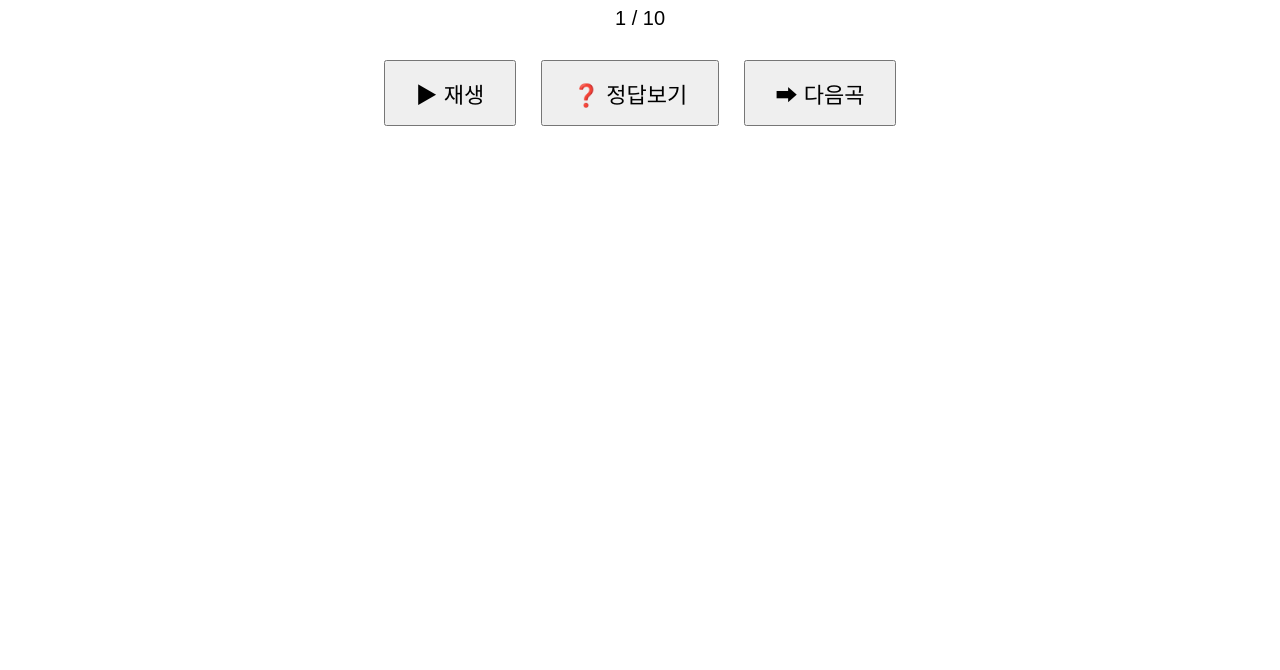
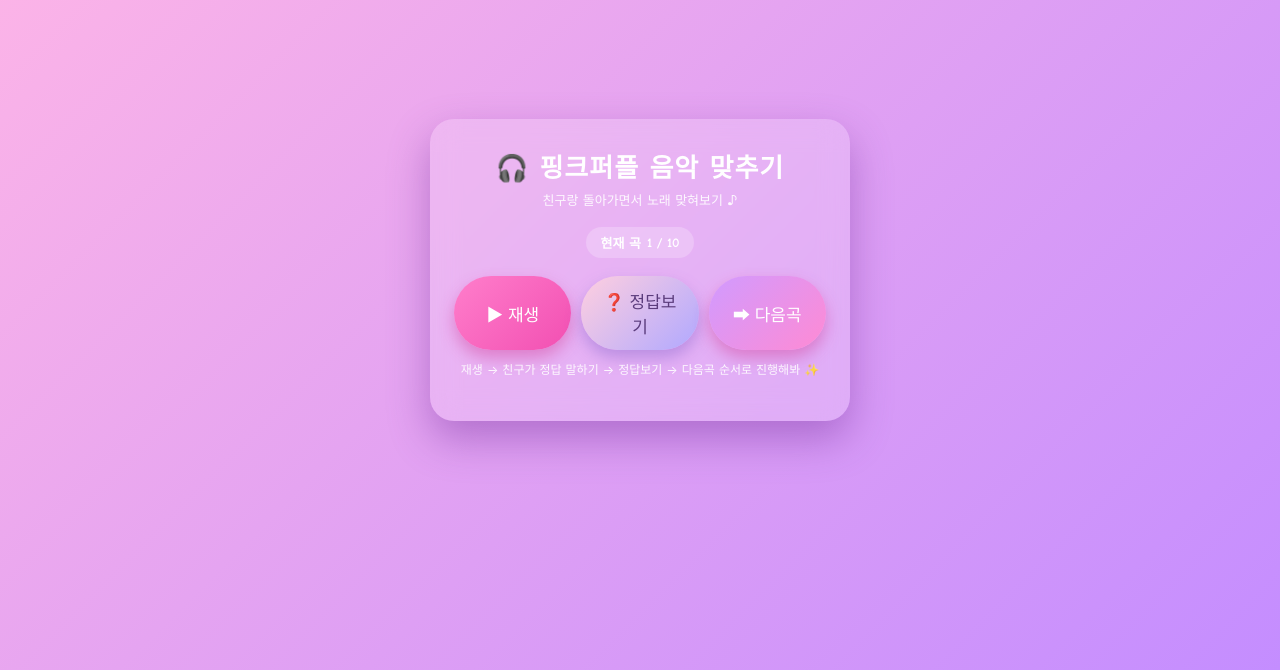
Before and after one commit to cdt3141-hub/MUSICGAME, a plain HTML site: page index.html in a window 1280 px wide. Shown: the part 130-800 px from the top of the page. Drawn offline with Linux system fonts and the light colour scheme.

Commit message:
Update index.html

```diff
--- a/index.html
+++ b/index.html
@@ -4,74 +4,227 @@
     <meta charset="UTF-8" />
     <title>음악 맞추기 게임</title>
     <style>
+        * {
+            box-sizing: border-box;
+        }
+
         body {
-            font-family: Arial, sans-serif;
+            margin: 0;
+            min-height: 100vh;
+            display: flex;
+            justify-content: center;
+            align-items: center;
+            font-family: "Comic Sans MS", "Arial Rounded MT Bold", system-ui, -apple-system, BlinkMacSystemFont, "Segoe UI", sans-serif;
+            background: linear-gradient(135deg, #ffb6e6, #c48dff);
+            color: #fff;
+        }
+
+        .container {
+            background: rgba(255, 255, 255, 0.18);
+            border-radius: 24px;
+            padding: 28px 24px 32px;
+            width: 90%;
+            max-width: 420px;
+            box-shadow: 0 18px 40px rgba(120, 50, 160, 0.45);
+            backdrop-filter: blur(14px);
             text-align: center;
-            margin-top: 70px;
         }
+
+        h1 {
+            margin: 0 0 6px;
+            font-size: 26px;
+            letter-spacing: 1px;
+        }
+
+        .subtitle {
+            margin: 0 0 18px;
+            font-size: 13px;
+            opacity: 0.9;
+        }
+
+        #trackNumberWrapper {
+            display: inline-flex;
+            align-items: center;
+            justify-content: center;
+            gap: 6px;
+            padding: 6px 14px;
+            border-radius: 999px;
+            background: rgba(255, 255, 255, 0.22);
+            font-size: 13px;
+            margin-bottom: 18px;
+        }
+
+        #trackNumberLabel {
+            font-weight: 600;
+        }
+
+        #trackNumber {
+            font-weight: 700;
+        }
+
+        .btn-group {
+            display: flex;
+            flex-direction: column;
+            gap: 10px;
+            margin-bottom: 10px;
+        }
+
+        @media (min-width: 430px) {
+            .btn-group {
+                flex-direction: row;
+                justify-content: center;
+            }
+        }
+
         button {
-            font-size: 22px;
-            padding: 15px 30px;
-            margin: 10px;
+            flex: 1;
+            border: none;
+            border-radius: 999px;
+            padding: 12px 18px;
+            font-size: 17px;
             cursor: pointer;
+            color: #fff;
+            background: linear-gradient(135deg, #ff7ecb, #f24fb2);
+            box-shadow: 0 8px 16px rgba(210, 60, 150, 0.45);
+            transition: transform 0.12s ease-out, box-shadow 0.12s ease-out, opacity 0.12s;
         }
-        #trackNumber {
-            font-size: 20px;
-            margin-bottom: 20px;
+
+        button#answerBtn {
+            background: linear-gradient(135deg, #ffcfdf, #b0a8ff);
+            color: #5b3c7c;
+            box-shadow: 0 8px 16px rgba(132, 99, 201, 0.45);
+        }
+
+        button#nextBtn {
+            background: linear-gradient(135deg, #d19bff, #ff8ad4);
+        }
+
+        button:hover {
+            transform: translateY(-2px);
+            box-shadow: 0 10px 20px rgba(90, 40, 140, 0.55);
+            opacity: 0.96;
+        }
+
+        button:active {
+            transform: translateY(1px) scale(0.97);
+            box-shadow: 0 4px 10px rgba(70, 25, 110, 0.4);
+            opacity: 0.9;
+        }
+
+        .hint {
+            margin-top: 6px;
+            font-size: 12px;
+            opacity: 0.9;
         }
 
         /* 정답 이미지 팝업 */
         #answerPopup {
             position: fixed;
-            top: 0;
-            left: 0;
-            width: 100%;
-            height: 100%;
-            background: rgba(0,0,0,0.8);
+            inset: 0;
+            background: rgba(20, 0, 40, 0.78);
             display: none;
             justify-content: center;
             align-items: center;
             flex-direction: column;
+            z-index: 999;
+            animation: fadeIn 0.2s ease-out;
         }
+
+        #answerPopupInner {
+            background: rgba(255, 255, 255, 0.96);
+            border-radius: 22px;
+            padding: 18px 18px 22px;
+            max-width: 420px;
+            width: 86%;
+            text-align: center;
+            box-shadow: 0 18px 38px rgba(0, 0, 0, 0.45);
+            animation: popIn 0.18s ease-out;
+        }
+
+        #answerPopupInner h2 {
+            margin: 0 0 10px;
+            font-size: 18px;
+            color: #ff4fa8;
+        }
+
+        #answerPopupInner p {
+            margin: 0 0 10px;
+            font-size: 13px;
+            color: #7b5b9b;
+        }
+
         #answerPopup img {
             width: 90vw;
-            max-height: 80vh;
+            max-width: 360px;
+            max-height: 60vh;
             object-fit: contain;
-            border-radius: 10px;
+            border-radius: 16px;
+            margin-bottom: 12px;
         }
+
         #closeAnswer {
-            margin-top: 20px;
-            padding: 12px 25px;
-            font-size: 20px;
-            cursor: pointer;
+            background: linear-gradient(135deg, #ff9ad5, #c98dff);
+            color: #fff;
+            padding: 10px 22px;
+            font-size: 16px;
+            box-shadow: 0 8px 16px rgba(210, 90, 170, 0.5);
+        }
+
+        @keyframes fadeIn {
+            from { opacity: 0; }
+            to   { opacity: 1; }
+        }
+
+        @keyframes popIn {
+            from { transform: scale(0.9); opacity: 0; }
+            to   { transform: scale(1); opacity: 1; }
         }
     </style>
 </head>
 <body>
 
-    <h1>🎧 음악 맞추기 게임</h1>
-    <div id="trackNumber">1 / 10</div>
+    <div class="container">
+        <h1>🎧 핑크퍼플 음악 맞추기</h1>
+        <p class="subtitle">친구랑 돌아가면서 노래 맞혀보기 ♪</p>
 
-    <button id="playBtn">▶ 재생</button>
-    <button id="answerBtn">❓ 정답보기</button>
-    <button id="nextBtn">➡ 다음곡</button>
+        <div id="trackNumberWrapper">
+            <span id="trackNumberLabel">현재 곡</span>
+            <span id="trackNumber">1 / 10</span>
+        </div>
+
+        <div class="btn-group">
+            <button id="playBtn">▶ 재생</button>
+            <button id="answerBtn">❓ 정답보기</button>
+            <button id="nextBtn">➡ 다음곡</button>
+        </div>
+
+        <p class="hint">재생 → 친구가 정답 말하기 → 정답보기 → 다음곡 순서로 진행해봐 ✨</p>
+    </div>
 
     <audio id="player" type="audio/mpeg"></audio>
 
     <!-- 정답 팝업 -->
     <div id="answerPopup">
-        <img id="answerImage" src="">
-        <button id="closeAnswer">확인</button>
+        <div id="answerPopupInner">
+            <h2>정답 공개 💗</h2>
+            <p>다음 곡으로 넘어가기 전에 정답 한 번 더 확인해봐!</p>
+            <img id="answerImage" src="">
+            <button id="closeAnswer">확인하고 돌아가기</button>
+        </div>
     </div>
 
     <script>
         // mp3 리스트
-        const tracks = ["1.mp3","2.mp3","3.mp3","4.mp3","5.mp3",
-                        "6.mp3","7.mp3","8.mp3","9.mp3","10.mp3"];
+        const tracks = [
+            "1.mp3","2.mp3","3.mp3","4.mp3","5.mp3",
+            "6.mp3","7.mp3","8.mp3","9.mp3","10.mp3"
+        ];
 
         // 정답 이미지 리스트
-        const answers = ["1.png","2.png","3.png","4.png","5.png",
-                         "6.png","7.png","8.png","9.png","10.png"];
+        const answers = [
+            "1.png","2.png","3.png","4.png","5.png",
+            "6.png","7.png","8.png","9.png","10.png"
+        ];
 
         let currentIndex = 0;
 
@@ -79,7 +232,6 @@
         const playBtn = document.getElementById("playBtn");
         const answerBtn = document.getElementById("answerBtn");
         const nextBtn = document.getElementById("nextBtn");
-
         const trackNumber = document.getElementById("trackNumber");
 
         const popup = document.getElementById("answerPopup");
@@ -122,7 +274,7 @@
             currentIndex++;
 
             if (currentIndex >= tracks.length) {
-                alert("🎉 모든 곡을 다 들었습니다!");
+                alert("🎉 모든 곡을 다 들었습니다! 처음으로 돌아갈게요.");
                 currentIndex = 0;
             }
 
@@ -131,7 +283,6 @@
             player.currentTime = 0;
             playBtn.innerText = "▶ 재생";
         });
-
     </script>
 </body>
 </html>
```
